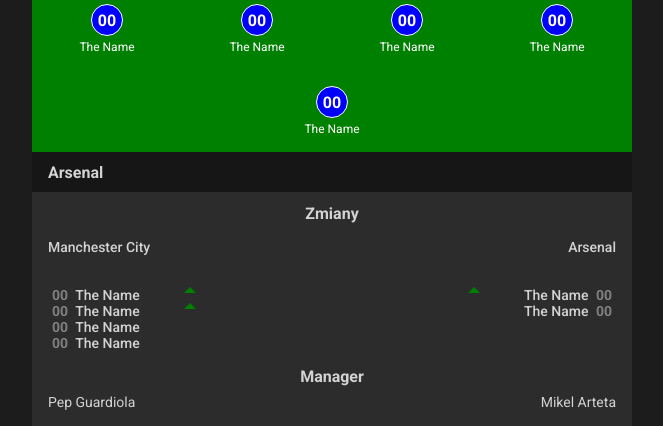
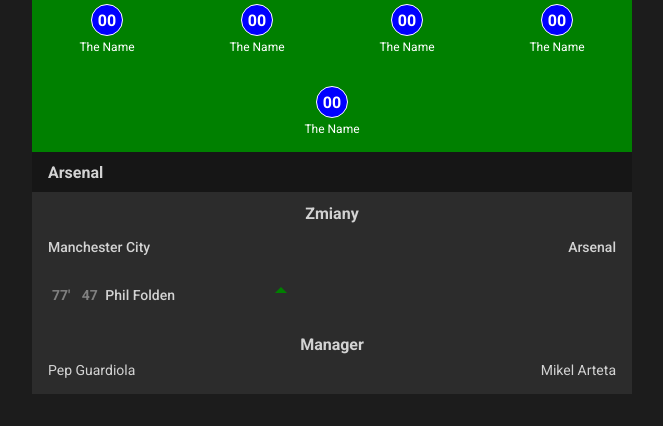
Before and after one commit to PreQQ/django-liga, a Django app: page /match/1 in a window 1280 px wide. Shown: the part 847-1273 px from the top of the page, without its empty margins (308-971 px from the left). After the commit the page ends 1241 px from the top, so only its background shows below. Run offline with Django 3.2, Linux system fonts and the light colour scheme; data comes from the database, SQL or seed files in the repository; some libraries are stand-ins or nearby versions.

Commit message:
Added changes data to match page

```diff
--- a/main/templates/match.html
+++ b/main/templates/match.html
@@ -190,6 +190,7 @@
                 </div>
             </div>
             <div class="match-body__lineup_team">{{match.guest.name}}</div>
+            {% if changesHost or changesGuest %}
             <div class="match-body__lineup_sub">
                 <div class="match-body__lineup_name">Zmiany</div>
                 <div class="match-body__lineup_sub_title">
@@ -198,50 +199,32 @@
                 </div>
                 <div class="match-body__lineup_sub_container">
                     <div class="match-body__lineup_sub_container_left">
+                        {% for change in changesHost %}
                         <div class="match-body__lineup_sub_container_player">
                             <div class="change_icon"></div>
                             <div class="match-body__lineup_sub_container_player_name">
-                                <span>00</span>
-                                The Name
+                                <span>{{change.minute}}'</span>
+                                <span>{{change.in_player.shirt_number}}</span>
+                                {{change.in_player.first_name}} {{change.in_player.last_name}}
                             </div>
                         </div>
+                        {% endfor %}
+                    </div>
+                    <div class="match-body__lineup_sub_container_right">
+                        {% for change in changesGuest %}
                         <div class="match-body__lineup_sub_container_player">
-                            <div class="change_icon"></div>
+                            <div class="change_icon_2"></div>
                             <div class="match-body__lineup_sub_container_player_name">
-                                <span>00</span>
-                                The Name
+                                {{change.in_player.first_name}} {{change.in_player.last_name}}
+                                <span>{{change.in_player.shirt_number}}</span>
+                                <span>{{change.minute}}'</span>
                             </div>
                         </div>
-                        <div class="match-body__lineup_sub_container_player">
-                            <div class="match-body__lineup_sub_container_player_name">
-                                <span>00</span>
-                                The Name
-                            </div>
-                        </div>
-                        <div class="match-body__lineup_sub_container_player">
-                            <div class="match-body__lineup_sub_container_player_name">
-                                <span>00</span>
-                                The Name
-                            </div>
-                        </div>
-                    </div>
-                    <div class="match-body__lineup_sub_container_right">
-                        <div class="match-body__lineup_sub_container_player">
-                            <div class="change_icon"></div>
-                            <div class="match-body__lineup_sub_container_player_name">
-                                The Name
-                                <span>00</span>
-                            </div>
-                        </div>
-                        <div class="match-body__lineup_sub_container_player">
-                            <div class="match-body__lineup_sub_container_player_name">
-                                The Name
-                                <span>00</span>
-                            </div>
-                        </div>
+                        {% endfor %}
                     </div>
                 </div>
             </div>
+            {% endif %}
             <div class="match-body__lineup_manager_name">Manager</div>
             <div class="match-body__lineup_manager">
                 <div class="match-body__lineup_manager_side">{{match.host.manager}}</div>
--- a/main/views.py
+++ b/main/views.py
@@ -1,7 +1,7 @@
 import genericpath
 from django.shortcuts import get_object_or_404, render
 
-from .models import Match, Team, Player, Event
+from .models import Match, Team, Player, Event, Change
 from django.db.models import Count, Q
 
 def matches(request):
@@ -57,7 +57,17 @@
         elif teamId == match.guest.id:
             guestGoals += 1
 
-    # changes = list(Event.objects.all().filter(match=match.id))
+    changes = list(Change.objects.all().filter(match=match.id))
+
+    changesHost = []
+    changesGuest = []
+
+    for change in changes:
+        if change.in_player.team.id == match.host.id:
+            changesHost.append(change)
+        elif change.in_player.team.id == match.guest.id:
+            changesGuest.append(change)
+
 
     eventsHost = {
         "shots": 0,
@@ -119,7 +129,7 @@
                 elif event.event_type == 'FKCK':
                     eventsGuest["freekicks"] += 1
 
-    return render(request, "match.html", {"match": match, "goals": goals, "hostGoals": hostGoals, "guestGoals": guestGoals, "eventsHost": eventsHost, "eventsGuest": eventsGuest})
+    return render(request, "match.html", {"match": match, "goals": goals, "hostGoals": hostGoals, "guestGoals": guestGoals, "eventsHost": eventsHost, "eventsGuest": eventsGuest, "changesHost": changesHost, "changesGuest": changesGuest})
 
 def table(request):
     players = list(Player.objects.all())
--- a/static/css/match.css
+++ b/static/css/match.css
@@ -214,7 +214,7 @@
     font-size: 16px;
     font-weight: 700;
     color: lightgrey;
-    margin: 0 0 8px 0;
+    margin: 16px 0 8px 0;
 }
 
 .match-body__lineup_manager {
@@ -245,14 +245,31 @@
 .change_icon::after {
     content: "";
     position: absolute;
-    left: 50%;
+    left: 80%;
     width: 0;
     height: 0;
     border-left: 6px solid transparent;
     border-right: 6px solid transparent;
     border-top: 6px solid green;
     clear: both;
-    transform: translateX(-50%) rotate(180deg);
+    transform: rotate(180deg);
+}
+
+.change_icon_2 {
+    position: relative;
+}
+
+.change_icon_2::after {
+    content: "";
+    position: absolute;
+    right: 80%;
+    width: 0;
+    height: 0;
+    border-left: 6px solid transparent;
+    border-right: 6px solid transparent;
+    border-top: 6px solid green;
+    clear: both;
+    transform: rotate(180deg);
 }
 
 .match-body__stats {
```
